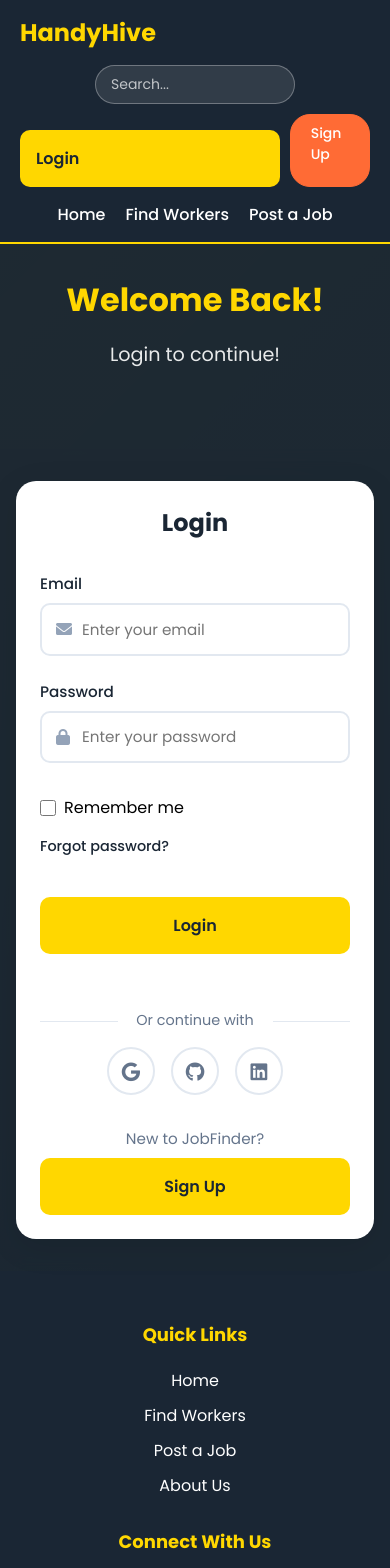
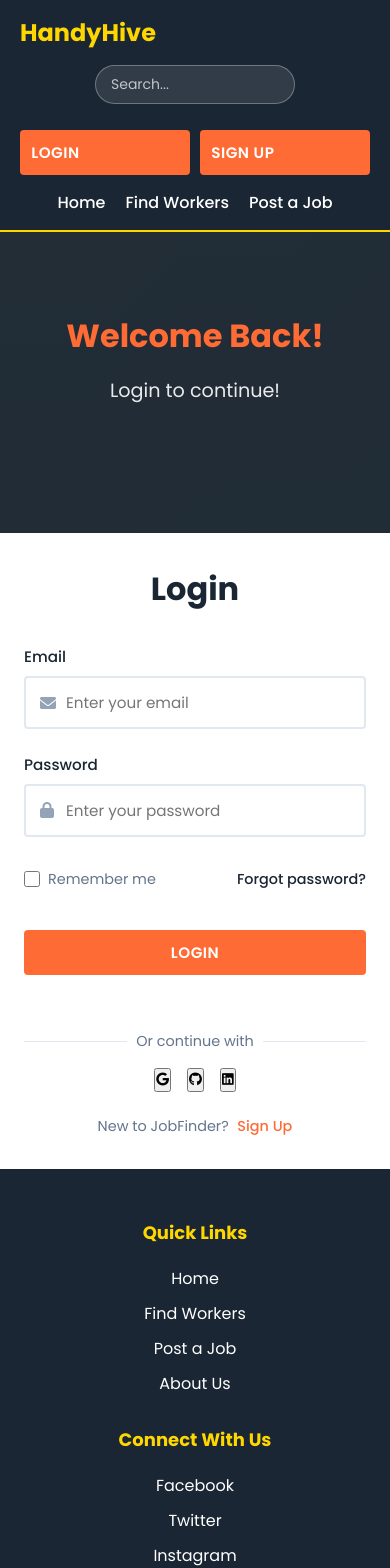
Before and after one commit to N210176/jobfinder, a React (Create React App) app: page /login in a window 390 px wide. Shown: the top 1568 px of the page. Built offline with nearby package versions, Linux system fonts and the light colour scheme; the HTML template or start-up script is replaced by a standard one.

Commit message:
changes to login and signup

```diff
--- a/src/pages/Auth/Login.css
+++ b/src/pages/Auth/Login.css
@@ -9,8 +9,8 @@
 .login-container {
     display: flex;
     min-height: 100vh;
-    background: linear-gradient(135deg, rgba(255, 215, 0, 0.1) 0%, rgba(255, 215, 0, 0.05) 100%), linear-gradient(rgba(26, 38, 52, 0.9), rgba(26, 38, 52, 0.95)), linear-gradient(45deg, #1a2634 0%, #131e2b 100%);
-    background-size: cover;
+    background: linear-gradient(135deg, rgba(255, 215, 0, 0.1) 0%, rgba(255, 215, 0, 0.05) 100%),
+                linear-gradient(rgba(26, 38, 52, 0.9), rgba(26, 38, 52, 0.95));
 }
 
 .login-left {
@@ -25,6 +25,7 @@
 .login-content {
     max-width: 500px;
     text-align: center;
+    padding: 2rem;
 }
 
 .login-header {
@@ -33,7 +34,7 @@
 
 .login-header h2 {
     font-size: 3rem;
-    color: #FFD700;
+    color: #FF6B35;
     margin-bottom: 1rem;
     font-weight: 700;
 }
@@ -44,38 +45,25 @@
     opacity: 0.9;
 }
 
-.login-illustration {
-    width: 100%;
-    max-width: 400px;
-    margin: 0 auto;
-    animation: float 6s ease-in-out infinite;
-}
-
-.login-illustration img {
-    width: 100%;
-    height: auto;
-}
-
 .login-right {
     flex: 1;
     display: flex;
     align-items: center;
     justify-content: center;
-    padding: 2rem;
-    background: rgba(26, 38, 52, 0.8);
-    backdrop-filter: blur(10px);
+    background: rgba(255, 255, 255, 0.1);
 }
 
 .login-box {
     width: 100%;
-    max-width: 450px;
-    padding: 2.5rem;
+    height: 100%;
+    max-width: none;
+    padding: 3rem;
     background: white;
-    border-radius: 20px;
-    box-shadow: 0 8px 32px rgba(0, 0, 0, 0.1);
+    border-radius: 0;
+    box-shadow: none;
 }
 
-h3 {
+.login-box h3 {
     font-size: 2rem;
     color: #1a2634;
     margin-bottom: 2rem;
@@ -86,6 +74,8 @@ h3 {
     display: flex;
     flex-direction: column;
     gap: 1.5rem;
+    max-width: 500px;
+    margin: 0 auto;
 }
 
 .form-group {
@@ -116,15 +106,15 @@ h3 {
     width: 100%;
     padding: 0.8rem 1rem 0.8rem 2.5rem;
     border: 2px solid #e2e8f0;
-    border-radius: 10px;
+    border-radius: 4px;
     font-size: 0.95rem;
     transition: all 0.3s ease;
     color: #1a2634;
 }
 
 .input-group input:focus {
-    border-color: #FFD700;
-    box-shadow: 0 0 0 3px rgba(255, 215, 0, 0.1);
+    border-color: #FF6B35;
+    box-shadow: 0 0 0 3px rgba(255, 107, 53, 0.1);
     outline: none;
 }
 
@@ -145,7 +135,12 @@ h3 {
 .remember-me input[type="checkbox"] {
     width: 1rem;
     height: 1rem;
-    accent-color: #FFD700;
+    accent-color: #FF6B35;
+}
+
+.remember-me span {
+    color: #64748b;
+    font-size: 0.9rem;
 }
 
 .forgot-password {
@@ -157,27 +152,34 @@ h3 {
 }
 
 .forgot-password:hover {
-    color: #FFD700;
+    color: #FF6B35;
 }
 
 .login-button {
     width: 100%;
-    padding: 1rem;
-    background: #FFD700;
-    color: #1a2634;
+    padding: 0.7rem;
+    background: #FF6B35;
+    color: white;
     border: none;
-    border-radius: 10px;
-    font-size: 1rem;
+    border-radius: 4px;
+    font-size: 0.95rem;
     font-weight: 600;
     cursor: pointer;
     transition: all 0.3s ease;
     margin-top: 1rem;
+    text-transform: uppercase;
+    letter-spacing: 0.5px;
 }
 
 .login-button:hover {
-    background: #ffd900;
-    transform: translateY(-2px);
-    box-shadow: 0 4px 12px rgba(255, 215, 0, 0.2);
+    background: #ff825e;
+    transform: translateY(-1px);
+    box-shadow: 0 2px 8px rgba(255, 107, 53, 0.2);
+}
+
+.login-button:active {
+    transform: translateY(0);
+    box-shadow: none;
 }
 
 .social-login {
@@ -216,11 +218,11 @@ h3 {
     gap: 1rem;
 }
 
-.social-button {
+.social-btn {
     width: 3rem;
     height: 3rem;
     border: 2px solid #e2e8f0;
-    border-radius: 50%;
+    border-radius: 4px;
     background: white;
     cursor: pointer;
     transition: all 0.3s ease;
@@ -229,93 +231,66 @@ h3 {
     justify-content: center;
 }
 
-.social-button i {
+.social-btn i {
     font-size: 1.2rem;
     color: #64748b;
 }
 
-.social-button:hover {
-    border-color: #FFD700;
-    transform: translateY(-2px);
+.social-btn.google:hover {
+    border-color: #EA4335;
+    background: rgba(234, 67, 53, 0.1);
 }
 
-.social-button.google:hover i {
+.social-btn.google:hover i {
     color: #EA4335;
 }
 
-.social-button.github:hover i {
-    color: #333;
+.social-btn.facebook:hover {
+    border-color: #1877F2;
+    background: rgba(24, 119, 242, 0.1);
 }
 
-.social-button.linkedin:hover i {
-    color: #0A66C2;
+.social-btn.facebook:hover i {
+    color: #1877F2;
 }
 
 .signup-link {
     text-align: center;
-    margin-top: 2rem;
+    margin-top: 1.5rem;
     color: #64748b;
-    font-size: 0.95rem;
+    font-size: 0.9rem;
 }
 
 .signup-link a {
-    display: inline-block;
-    width: 100%;
-    padding: 1rem;
-    background: #FFD700;
-    color: #1a2634;
+    color: #FF6B35;
     text-decoration: none;
-    font-weight: 600;
-    border-radius: 10px;
-    font-size: 1rem;
-    transition: all 0.3s ease;
-    margin-top: 0.5rem;
-    margin-left: 0;
-    text-align: center;
+    font-weight: 500;
+    margin-left: 0.3rem;
 }
 
 .signup-link a:hover {
-    background: #ffd900;
-    transform: translateY(-2px);
-    box-shadow: 0 4px 12px rgba(255, 215, 0, 0.2);
+    text-decoration: underline;
 }
 
-.error-message {
-    background: rgba(239, 68, 68, 0.1);
-    color: #ef4444;
-    padding: 0.8rem;
-    border-radius: 8px;
-    font-size: 0.9rem;
-    text-align: center;
-}
-
-@keyframes float {
-    0%,
-    100% {
-        transform: translateY(0);
-    }
-    50% {
-        transform: translateY(-20px);
-    }
-}
-
-@media (max-width: 1024px) {
+@media (max-width: 768px) {
     .login-container {
         flex-direction: column;
     }
-    .login-left,
-    .login-right {
-        width: 100%;
-        padding: 2rem 1rem;
+
+    .login-left {
+        padding: 3rem 1rem;
     }
+
     .login-header h2 {
         font-size: 2.5rem;
     }
-    .login-illustration {
-        max-width: 300px;
+
+    .login-box {
+        padding: 2rem;
     }
-    .login-box {
-        max-width: 400px;
+
+    .login-form {
+        max-width: 100%;
     }
 }
 
@@ -323,19 +298,8 @@ h3 {
     .login-header h2 {
         font-size: 2rem;
     }
+
     .login-box {
-        padding: 1.5rem;
-    }
-    h3 {
-        font-size: 1.5rem;
-    }
-    .form-options {
-        flex-direction: column;
-        gap: 1rem;
-        align-items: flex-start;
-    }
-    .social-login p::before,
-    .social-login p::after {
-        width: 25%;
+        padding: 2rem 1.5rem;
     }
 }
--- a/src/pages/Auth/Signup.css
+++ b/src/pages/Auth/Signup.css
@@ -11,9 +11,7 @@
     display: flex;
     min-height: 100vh;
     background: linear-gradient(135deg, rgba(255, 215, 0, 0.1) 0%, rgba(255, 215, 0, 0.05) 100%),
-                linear-gradient(rgba(26, 38, 52, 0.9), rgba(26, 38, 52, 0.95)),
-                linear-gradient(45deg, #1a2634 0%, #131e2b 100%);
-    background-size: cover;
+                linear-gradient(rgba(26, 38, 52, 0.9), rgba(26, 38, 52, 0.95));
 }
 
 .signup-left {
@@ -28,6 +26,7 @@
 .signup-content {
     max-width: 500px;
     text-align: center;
+    padding: 2rem;
 }
 
 .signup-header {
@@ -36,7 +35,7 @@
 
 .signup-header h2 {
     font-size: 3rem;
-    color: #FFD700;
+    color: #FF6B35;
     margin-bottom: 1rem;
     font-weight: 700;
 }
@@ -47,48 +46,78 @@
     opacity: 0.9;
 }
 
-.signup-illustration {
-    width: 100%;
-    max-width: 400px;
-    margin: 0 auto;
-    animation: float 6s ease-in-out infinite;
-}
-
-.signup-illustration img {
-    width: 100%;
-    height: auto;
-}
-
 .signup-right {
     flex: 1;
     display: flex;
     align-items: center;
     justify-content: center;
-    padding: 2rem;
     background: rgba(255, 255, 255, 0.1);
-    backdrop-filter: blur(10px);
 }
 
 .signup-box {
     width: 100%;
-    max-width: 450px;
-    padding: 2.5rem;
+    height: 100%;
+    max-width: none;
+    padding: 3rem;
     background: white;
-    border-radius: 20px;
-    box-shadow: 0 8px 32px rgba(0, 0, 0, 0.1);
+    border-radius: 0;
+    box-shadow: none;
 }
 
-h3 {
+.signup-box h3 {
     font-size: 2rem;
     color: #1a2634;
     margin-bottom: 2rem;
     text-align: center;
 }
 
+.user-type-buttons {
+    display: flex;
+    gap: 1rem;
+    margin-bottom: 2rem;
+}
+
+.user-type-btn {
+    flex: 1;
+    padding: 1rem;
+    border: 2px solid #e2e8f0;
+    border-radius: 4px;
+    background: white;
+    color: #64748b;
+    font-weight: 500;
+    cursor: pointer;
+    transition: all 0.3s ease;
+    display: flex;
+    align-items: center;
+    justify-content: center;
+    gap: 0.5rem;
+}
+
+.user-type-btn i {
+    font-size: 1.2rem;
+}
+
+.user-type-btn.active {
+    border-color: #FF6B35;
+    background: rgba(255, 107, 53, 0.1);
+    color: #1a2634;
+}
+
 .signup-form {
     display: flex;
     flex-direction: column;
     gap: 1.5rem;
+    max-width: 500px;
+    margin: 0 auto;
+}
+
+.form-row {
+    display: flex;
+    gap: 1rem;
+}
+
+.form-row .form-group {
+    flex: 1;
 }
 
 .form-group {
@@ -119,36 +148,89 @@ h3 {
     width: 100%;
     padding: 0.8rem 1rem 0.8rem 2.5rem;
     border: 2px solid #e2e8f0;
-    border-radius: 10px;
+    border-radius: 4px;
     font-size: 0.95rem;
     transition: all 0.3s ease;
     color: #1a2634;
 }
 
 .input-group input:focus {
-    border-color: #FFD700;
-    box-shadow: 0 0 0 3px rgba(255, 215, 0, 0.1);
+    border-color: #FF6B35;
+    box-shadow: 0 0 0 3px rgba(255, 107, 53, 0.1);
     outline: none;
+}
+
+.error-message {
+    background: #fee2e2;
+    color: #dc2626;
+    padding: 0.8rem;
+    border-radius: 4px;
+    font-size: 0.9rem;
+    margin-bottom: 1rem;
+}
+
+.terms-checkbox {
+    margin: 0.5rem 0;
+}
+
+.checkbox-label {
+    display: flex;
+    align-items: center;
+    gap: 0.5rem;
+    color: #64748b;
+    font-size: 0.9rem;
+}
+
+.checkbox-label input[type="checkbox"] {
+    width: 1.2rem;
+    height: 1.2rem;
+    border: 2px solid #e2e8f0;
+    border-radius: 2px;
+    cursor: pointer;
+}
+
+.terms-link {
+    color: #FF6B35;
+    text-decoration: none;
+    font-weight: 500;
+}
+
+.terms-link:hover {
+    text-decoration: underline;
 }
 
 .signup-button {
     width: 100%;
-    padding: 1rem;
-    background: #FFD700;
-    color: #1a2634;
+    padding: 0.7rem;
+    background: #FF6B35;
+    color: white;
     border: none;
-    border-radius: 10px;
-    font-size: 1rem;
+    border-radius: 4px;
+    font-size: 0.95rem;
     font-weight: 600;
     cursor: pointer;
     transition: all 0.3s ease;
     margin-top: 1rem;
+    text-transform: uppercase;
+    letter-spacing: 0.5px;
 }
 
-.signup-button:hover {
-    background: #ffd900;
-    transform: translateY(-2px);
-    box-shadow: 0 4px 12px rgba(255, 215, 0, 0.2);
+.signup-button:disabled {
+    background: #e2e8f0;
+    cursor: not-allowed;
+    transform: none !important;
+    box-shadow: none;
+}
+
+.signup-button:not(:disabled):hover {
+    background: #ff825e;
+    transform: translateY(-1px);
+    box-shadow: 0 2px 8px rgba(255, 107, 53, 0.2);
+}
+
+.signup-button:not(:disabled):active {
+    transform: translateY(0);
+    box-shadow: none;
 }
 
 .social-signup {
@@ -187,11 +269,11 @@ h3 {
     gap: 1rem;
 }
 
-.social-button {
+.social-btn {
     width: 3rem;
     height: 3rem;
     border: 2px solid #e2e8f0;
-    border-radius: 50%;
+    border-radius: 4px;
     background: white;
     cursor: pointer;
     transition: all 0.3s ease;
@@ -200,85 +282,70 @@ h3 {
     justify-content: center;
 }
 
-.social-button i {
+.social-btn i {
     font-size: 1.2rem;
     color: #64748b;
 }
 
-.social-button:hover {
-    border-color: #FFD700;
-    transform: translateY(-2px);
+.social-btn.google:hover {
+    border-color: #EA4335;
+    background: rgba(234, 67, 53, 0.1);
 }
 
-.social-button.google:hover i {
+.social-btn.google:hover i {
     color: #EA4335;
 }
 
-.social-button.github:hover i {
-    color: #333;
+.social-btn.facebook:hover {
+    border-color: #1877F2;
+    background: rgba(24, 119, 242, 0.1);
 }
 
-.social-button.linkedin:hover i {
-    color: #0A66C2;
+.social-btn.facebook:hover i {
+    color: #1877F2;
 }
 
 .login-link {
     text-align: center;
-    margin-top: 2rem;
+    margin-top: 1.5rem;
     color: #64748b;
-    font-size: 0.95rem;
+    font-size: 0.9rem;
 }
 
 .login-link a {
-    color: #1a2634;
+    color: #FF6B35;
     text-decoration: none;
-    font-weight: 600;
-    margin-left: 0.5rem;
-    transition: color 0.3s ease;
+    font-weight: 500;
+    margin-left: 0.3rem;
 }
 
 .login-link a:hover {
-    color: #FFD700;
+    text-decoration: underline;
 }
 
-.error-message {
-    background: rgba(239, 68, 68, 0.1);
-    color: #ef4444;
-    padding: 0.8rem;
-    border-radius: 8px;
-    font-size: 0.9rem;
-    text-align: center;
-}
-
-@keyframes float {
-    0%, 100% {
-        transform: translateY(0);
-    }
-    50% {
-        transform: translateY(-20px);
-    }
-}
-
-@media (max-width: 1024px) {
+@media (max-width: 768px) {
     .signup-container {
         flex-direction: column;
     }
 
-    .signup-left, .signup-right {
-        width: 100%;
-        padding: 2rem 1rem;
+    .signup-left {
+        padding: 3rem 1rem;
     }
 
     .signup-header h2 {
         font-size: 2.5rem;
     }
 
-    .signup-illustration {
-        max-width: 300px;
+    .signup-box {
+        padding: 2rem;
     }
 
-    .signup-box {
-        max-width: 400px;
+    .form-row {
+        flex-direction: column;
+    }
+
+    .signup-form {
+        max-width: 100%;
     }
 }
 
@@ -288,212 +355,7 @@ h3 {
     }
 
     .signup-box {
-        padding: 1.5rem;
-    }
-
-    h3 {
-        font-size: 1.5rem;
-    }
-
-    .social-signup p::before,
-    .social-signup p::after {
-        width: 25%;
-    }
-}
-.auth-page {
-    min-height: calc(100vh - 200px);
-    display: flex;
-    align-items: center;
-    justify-content: center;
-    padding: 40px 20px;
-}
-
-.auth-container {
-    min-height: calc(100vh - 140px);
-    display: flex;
-    align-items: center;
-    justify-content: center;
-    padding: 40px 20px;
-    background-color: #f8f9fa;
-}
-
-.auth-card {
-    background: white;
-    padding: 40px;
-    border-radius: 15px;
-    box-shadow: 0 4px 6px rgba(0, 0, 0, 0.1);
-    width: 100%;
-    max-width: 480px;
-    animation: fadeIn 0.5s ease-out;
-}
-
-@keyframes fadeIn {
-    from {
-        opacity: 0;
-        transform: translateY(20px);
-    }
-    to {
-        opacity: 1;
-        transform: translateY(0);
-    }
-}
-
-.auth-card h2 {
-    color: #1a2634;
-    font-size: 28px;
-    margin-bottom: 10px;
-    text-align: center;
-}
-
-.auth-subtitle {
-    color: #666;
-    text-align: center;
-    margin-bottom: 30px;
-    font-size: 16px;
-}
-
-.auth-form {
-    display: flex;
-    flex-direction: column;
-    gap: 20px;
-}
-
-.form-group {
-    display: flex;
-    flex-direction: column;
-    gap: 8px;
-}
-
-.form-group label {
-    color: #1a2634;
-    font-weight: 500;
-    font-size: 14px;
-}
-
-.form-group input[type="text"],
-.form-group input[type="email"],
-.form-group input[type="password"] {
-    padding: 12px 16px;
-    border: 1px solid #e1e1e1;
-    border-radius: 8px;
-    font-size: 14px;
-    transition: all 0.3s ease;
-}
-
-.form-group input:focus {
-    outline: none;
-    border-color: #FF6B35;
-    box-shadow: 0 0 0 3px rgba(255, 107, 53, 0.1);
-}
-
-.remember-forgot {
-    flex-direction: row;
-    justify-content: space-between;
-    align-items: center;
-}
-
-.remember-me {
-    display: flex;
-    align-items: center;
-    gap: 8px;
-    font-size: 14px;
-    color: #666;
-}
-
-.forgot-password {
-    color: #FF6B35;
-    text-decoration: none;
-    font-size: 14px;
-    font-weight: 500;
-    transition: color 0.3s ease;
-}
-
-.forgot-password:hover {
-    color: #ff825e;
-}
-
-.auth-button {
-    background-color: #FF6B35;
-    color: white;
-    padding: 12px;
-    border: none;
-    border-radius: 8px;
-    font-size: 16px;
-    font-weight: 600;
-    cursor: pointer;
-    transition: all 0.3s ease;
-}
-
-.auth-button:hover {
-    background-color: #ff825e;
-    transform: translateY(-1px);
-}
-
-.auth-redirect {
-    text-align: center;
-    margin-top: 20px;
-    color: #666;
-    font-size: 14px;
-}
-
-.auth-link {
-    color: #FF6B35;
-    text-decoration: none;
-    font-weight: 500;
-    transition: color 0.3s ease;
-}
-
-.auth-link:hover {
-    color: #ff825e;
-}
-
-.user-type-buttons {
-    display: flex;
-    gap: 10px;
-}
-
-.user-type-btn {
-    flex: 1;
-    padding: 12px;
-    border: 1px solid #e1e1e1;
-    border-radius: 8px;
-    background-color: white;
-    color: #666;
-    font-size: 14px;
-    cursor: pointer;
-    transition: all 0.3s ease;
-}
-
-.user-type-btn.active {
-    background-color: #FF6B35;
-    color: white;
-    border-color: #FF6B35;
-}
-
-.user-type-btn:hover:not(.active) {
-    background-color: #f8f9fa;
-}
-
-.terms {
-    margin-top: 10px;
-}
-
-.checkbox-label {
-    display: flex;
-    align-items: flex-start;
-    gap: 8px;
-    font-size: 14px;
-    color: #666;
-    cursor: pointer;
-}
-
-.checkbox-label input[type="checkbox"] {
-    margin-top: 3px;
-}
-
-@media (max-width: 768px) {
-    .auth-card {
-        padding: 30px 20px;
+        padding: 2rem 1.5rem;
     }
 
     .user-type-buttons {
```
Also changed, not shown: src/pages/Auth/Signup.jsx (+90 -20 lines), src/logo.svg (deleted).
